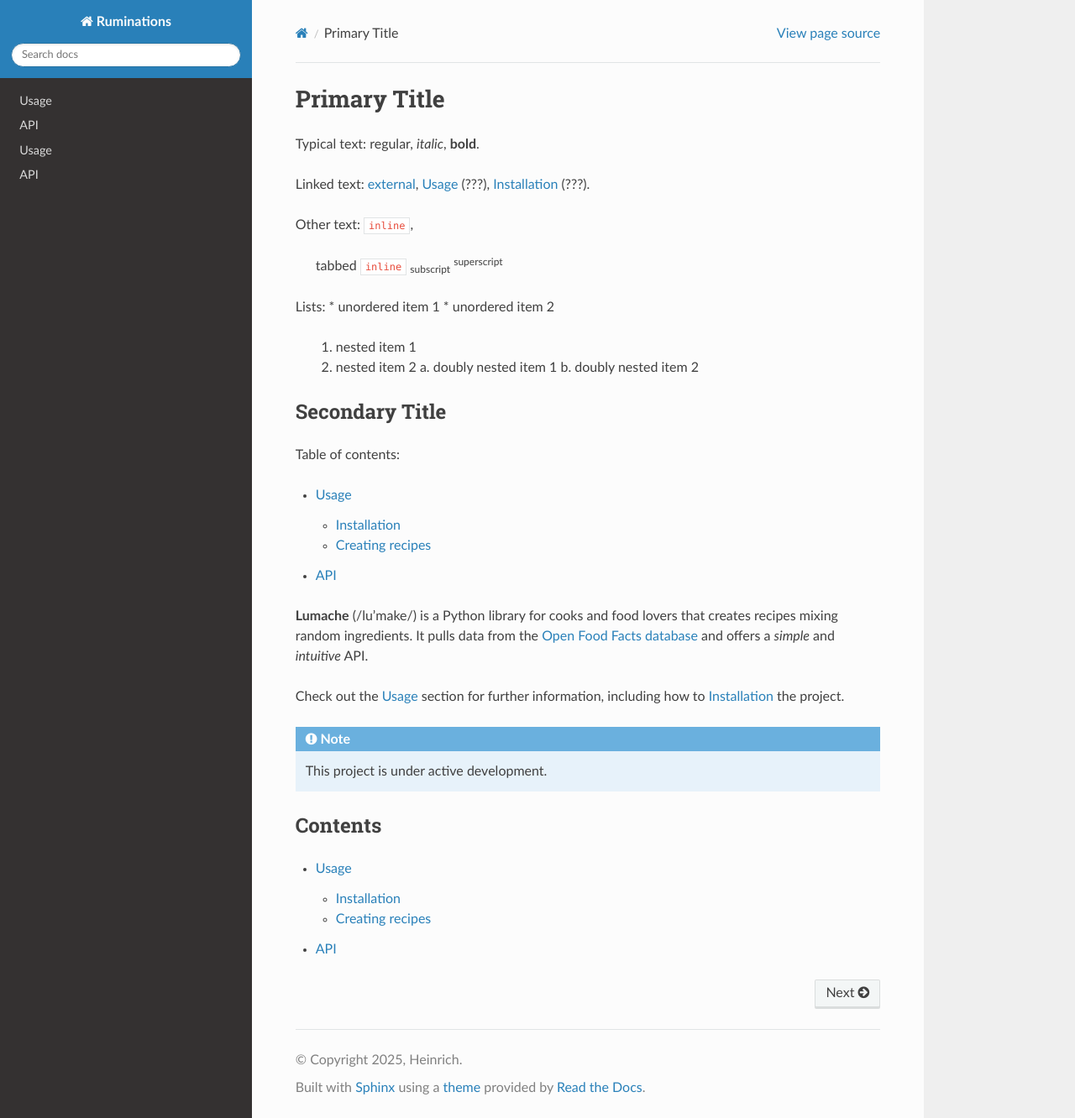
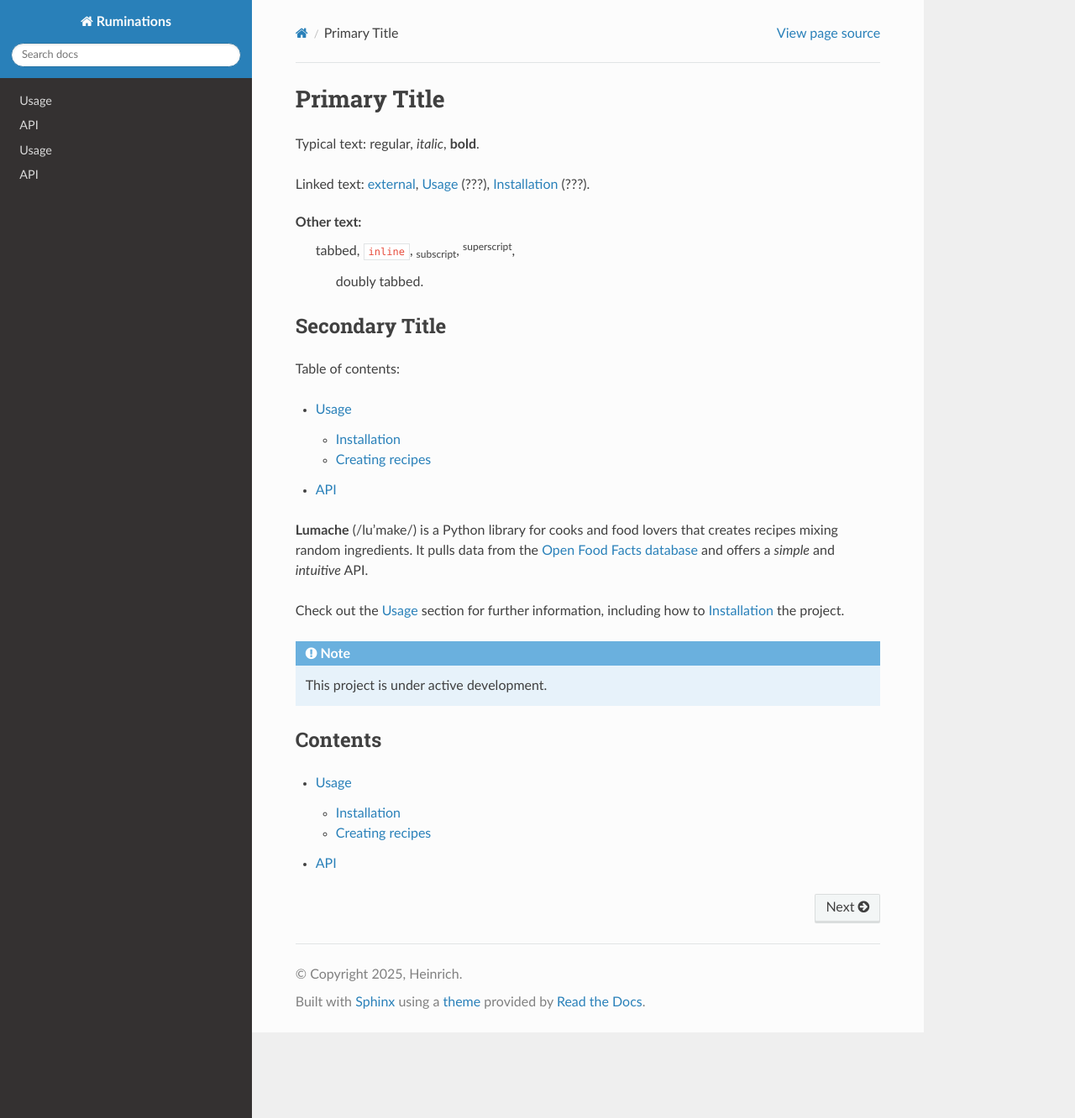
Before and after one commit to atheinrich/ReadTheDocs, a Sphinx documentation site: the page built from docs/source/index.rst, in a window 1280 px wide and 1332 px high. Shown: the whole window at 84% size. Built offline with Sphinx 7.4.7 and the Read the Docs theme 3.1.0, drawn with Linux system fonts in a browser that asks for light colours.

Commit message:
Update index.rst

```diff
--- a/docs/source/index.rst
+++ b/docs/source/index.rst
@@ -1,24 +1,21 @@
 Primary Title
 =============
 
-Typical text: regular, *italic*, **bold**.
+Typical text:
+regular,
+*italic*,
+**bold**.
 
-Linked text: `external <https://github.com/atheinrich/>`_, :doc:`usage` (???), :ref:`installation` (???).
+Linked text: `external <https://github.com/atheinrich/>`_,
+:doc:`usage` (???),
+:ref:`installation` (???).
 
 Other text:
-``inline``,
-   tabbed
-   ``inline``
-   :sub:`subscript`
-   :sup:`superscript`
-
-Lists:
-* unordered item 1
-* unordered item 2
-   1. nested item 1
-   2. nested item 2
-      a. doubly nested item 1
-      b. doubly nested item 2
+   tabbed,
+   ``inline``,
+   :sub:`subscript`,
+   :sup:`superscript`,
+      doubly tabbed.
 
 
 Secondary Title
```
